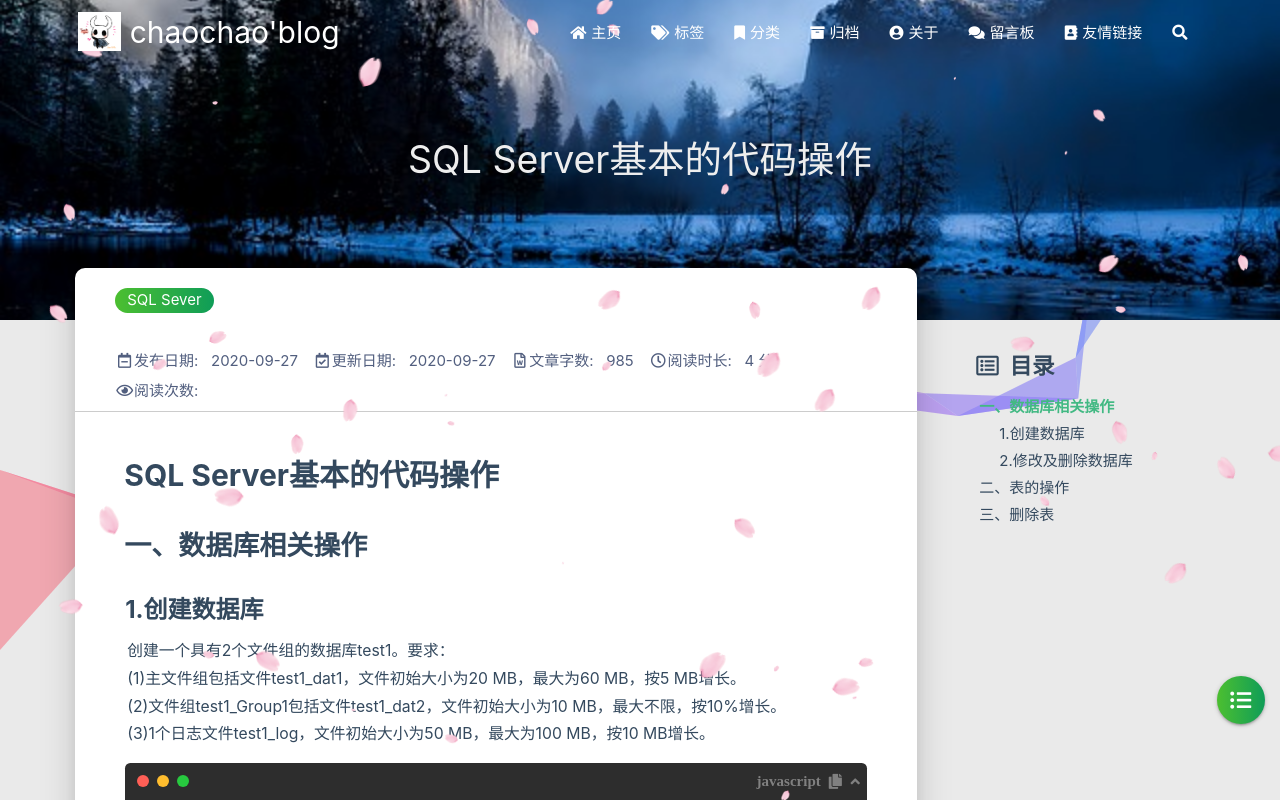
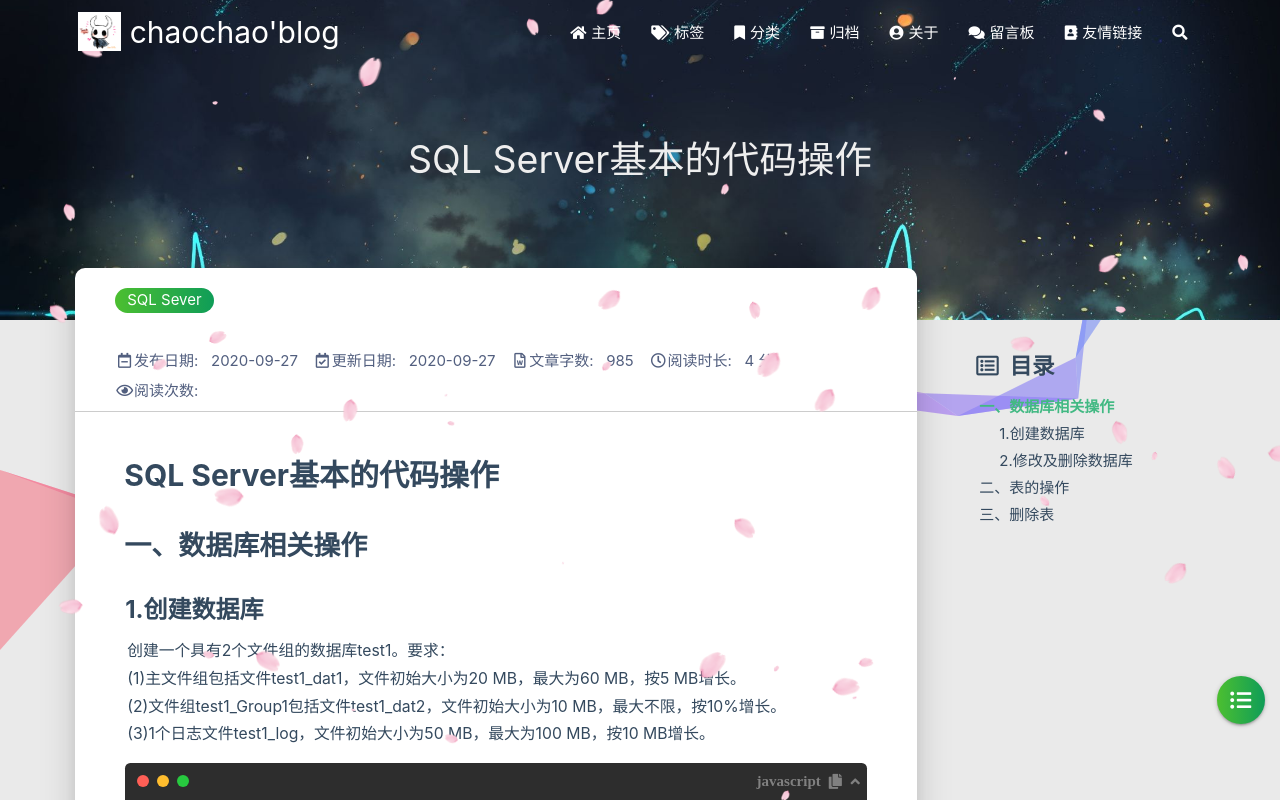
Before and after one commit to shuaichaochaoi/shuaichaochaoi.github.io, a plain HTML site: page 2020/09/27/sql-server-ji-ben-de-dai-ma-cao-zuo/index.html in a window 1280 px wide. Shown: the top 800 px of the page. Drawn offline with Linux system fonts and the light colour scheme; some packages are replaced by stand-ins of ours; no server answers; a script that the page names is missing.

Commit message:
Site updated: 2020-09-27 19:48:48

```diff
--- a/2020/09/27/sql-server-ji-ben-de-dai-ma-cao-zuo/index.html
+++ b/2020/09/27/sql-server-ji-ben-de-dai-ma-cao-zuo/index.html
@@ -456,7 +456,7 @@
 
 
 
-<div class="bg-cover pd-header post-cover" style="background-image: url('/medias/featureimages/18.jpg')">
+<div class="bg-cover pd-header post-cover" style="background-image: url('/medias/banner/1.jpg')">
     <div class="container" style="right: 0px;left: 0px;">
         <div class="row">
             <div class="col s12 m12 l12">
@@ -884,8 +884,7 @@ DROP DATABASE test2   <span class="token comment" spellcheck="true">//删除数
                 <a href="/2020/09/27/sql-server-ji-ben-de-dai-ma-cao-zuo/">
                     <div class="card-image">
 
-
-                        <img src="/medias/featureimages/18.jpg" class="responsive-img" alt="SQL Server基本的代码操作">
+                        <img src="/medias/banner/1.jpg" class="responsive-img" alt="SQL Server基本的代码操作">
 
                         <span class="card-title">SQL Server基本的代码操作</span>
                     </div>
@@ -930,8 +929,7 @@ DROP DATABASE test2   <span class="token comment" spellcheck="true">//删除数
                 <a href="/2020/09/27/sql-server-ji-ben-de-dai-ma-cao-zuo/">
                     <div class="card-image">
 
-
-                        <img src="/medias/featureimages/18.jpg" class="responsive-img" alt="SQL Server基本的代码操作">
+                        <img src="/medias/banner/1.jpg" class="responsive-img" alt="SQL Server基本的代码操作">
 
                         <span class="card-title">SQL Server基本的代码操作</span>
                     </div>
--- a/atom.xml
+++ b/atom.xml
@@ -6,7 +6,7 @@
   <link href="http://shuaichaochaoi.github.io/atom.xml" rel="self"/>
 
   <link href="http://shuaichaochaoi.github.io/"/>
-  <updated>2020-09-27T11:30:38.125Z</updated>
+  <updated>2020-09-27T11:45:50.105Z</updated>
   <id>http://shuaichaochaoi.github.io/</id>
 
   <author>
@@ -21,7 +21,7 @@
     <link href="http://shuaichaochaoi.github.io/2020/09/27/sql-server-ji-ben-de-dai-ma-cao-zuo/"/>
     <id>http://shuaichaochaoi.github.io/2020/09/27/sql-server-ji-ben-de-dai-ma-cao-zuo/</id>
     <published>2020-09-27T11:03:06.000Z</published>
-    <updated>2020-09-27T11:30:38.125Z</updated>
+    <updated>2020-09-27T11:45:50.105Z</updated>
 
 
 
```
Also changed, not shown: archives/2020/09/index.html (+1 -2 lines), archives/2020/index.html (+1 -2 lines), archives/index.html (+1 -2 lines), index.html (+1 -2 lines), tags/SQL-Sever/index.html (+1 -2 lines).
